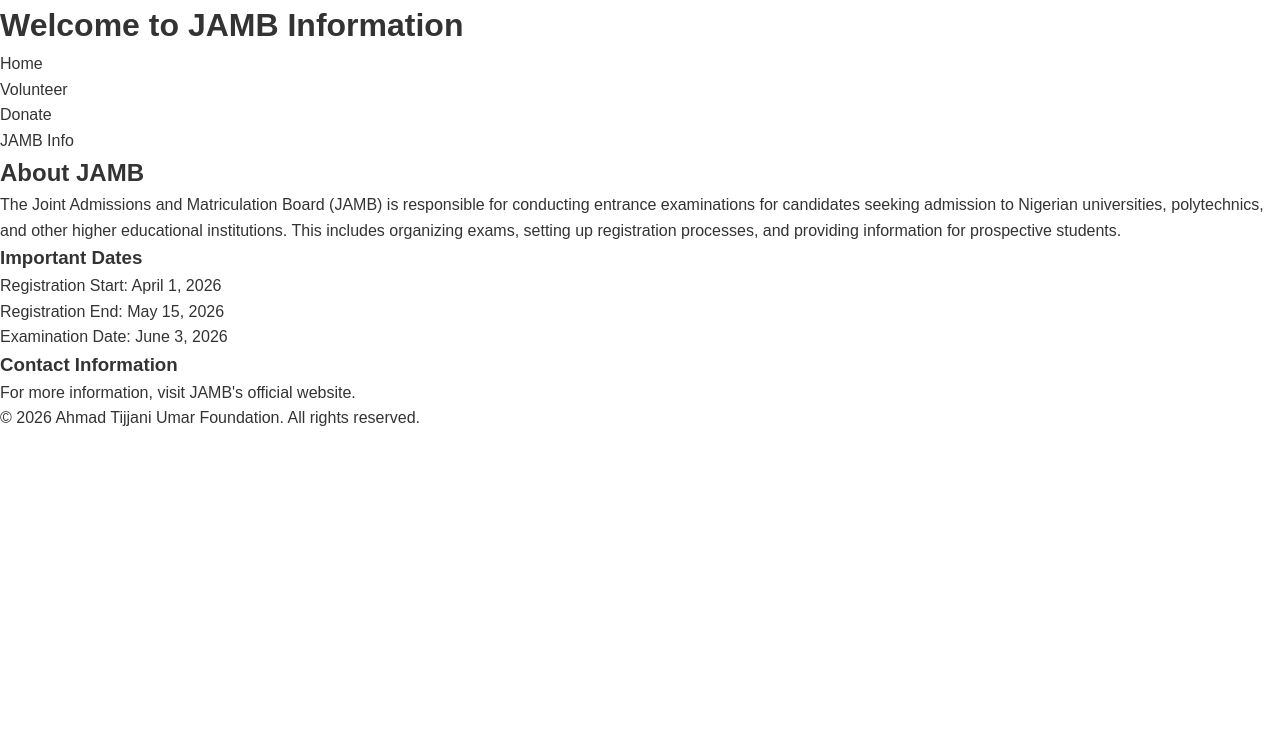
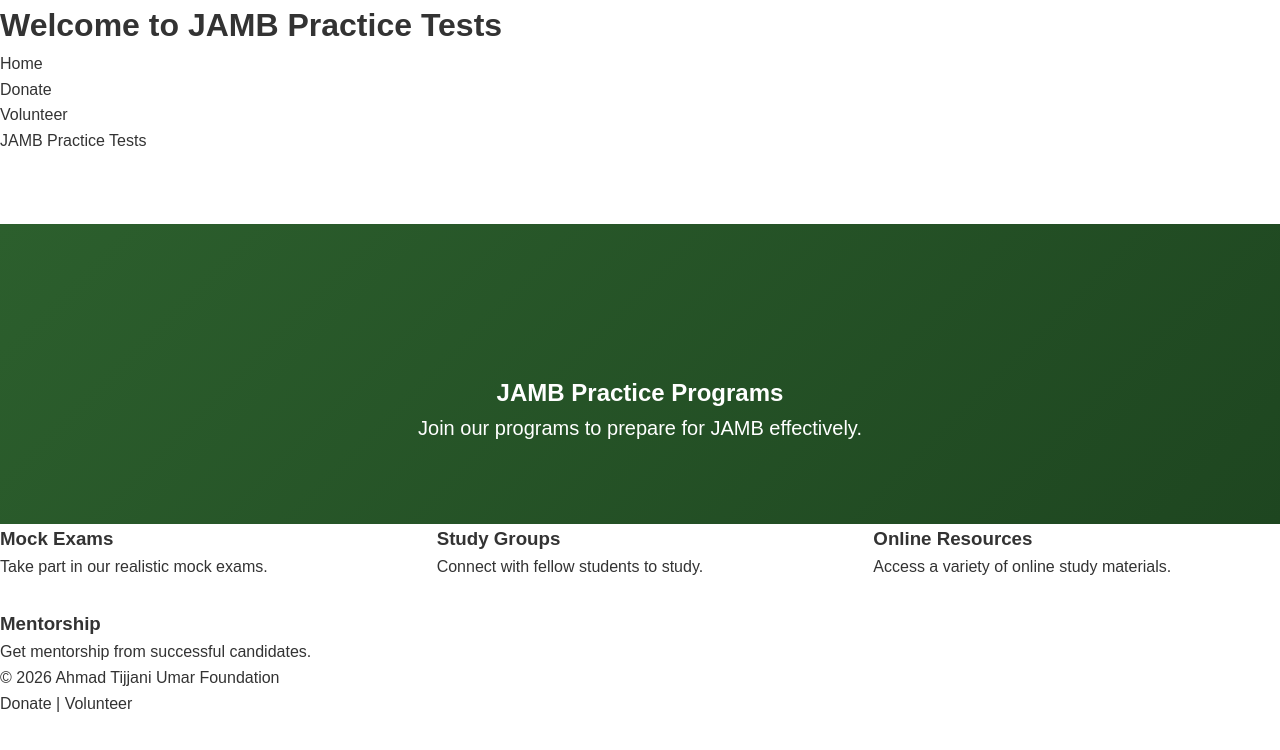
Before and after one commit to KALAMJR12/Ahmad-Tijjani-Umar-Foundation, a plain HTML site: page jamb.html in a window 1280 px wide. Drawn offline with Linux system fonts and the light colour scheme.

Commit message:
Update jamb.html to include complete page structure with header, programs grid, and footer.

```diff
--- a/jamb.html
+++ b/jamb.html
@@ -3,35 +3,51 @@
 <head>
     <meta charset="UTF-8">
     <meta name="viewport" content="width=device-width, initial-scale=1.0">
+    <title>JAMB Practice Tests</title>
     <link rel="stylesheet" href="styles.css">
-    <title>JAMB Information</title>
 </head>
 <body>
+
     <header>
-        <h1>Welcome to JAMB Information</h1>
+        <h1>Welcome to JAMB Practice Tests</h1>
         <nav>
             <ul>
                 <li><a href="index.html">Home</a></li>
+                <li><a href="donate.html">Donate</a></li>
                 <li><a href="volunteer.html">Volunteer</a></li>
-                <li><a href="donate.html">Donate</a></li>
-                <li><a href="jamb.html">JAMB Info</a></li>
+                <li><a href="jamb.html">JAMB Practice Tests</a></li>
             </ul>
         </nav>
     </header>
-    <main>
-        <h2>About JAMB</h2>
-        <p>The Joint Admissions and Matriculation Board (JAMB) is responsible for conducting entrance examinations for candidates seeking admission to Nigerian universities, polytechnics, and other higher educational institutions. This includes organizing exams, setting up registration processes, and providing information for prospective students.</p>
-        <h3>Important Dates</h3>
-        <ul>
-            <li>Registration Start: April 1, 2026</li>
-            <li>Registration End: May 15, 2026</li>
-            <li>Examination Date: June 3, 2026</li>
-        </ul>
-        <h3>Contact Information</h3>
-        <p>For more information, visit <a href="https://www.jamb.gov.ng">JAMB's official website</a>.</p>
-    </main>
+
+    <div class="page-header">
+        <h2>JAMB Practice Programs</h2>
+        <p>Join our programs to prepare for JAMB effectively.</p>
+    </div>
+
+    <div class="programs-grid">
+        <div class="program">
+            <h3>Mock Exams</h3>
+            <p>Take part in our realistic mock exams.</p>
+        </div>
+        <div class="program">
+            <h3>Study Groups</h3>
+            <p>Connect with fellow students to study.</p>
+        </div>
+        <div class="program">
+            <h3>Online Resources</h3>
+            <p>Access a variety of online study materials.</p>
+        </div>
+        <div class="program">
+            <h3>Mentorship</h3>
+            <p>Get mentorship from successful candidates.</p>
+        </div>
+    </div>
+
     <footer>
-        <p>&copy; 2026 Ahmad Tijjani Umar Foundation. All rights reserved.</p>
+        <p>&copy; 2026 Ahmad Tijjani Umar Foundation</p>
+        <p><a href="donate.html">Donate</a> | <a href="volunteer.html">Volunteer</a></p>
     </footer>
+
 </body>
 </html>
```
